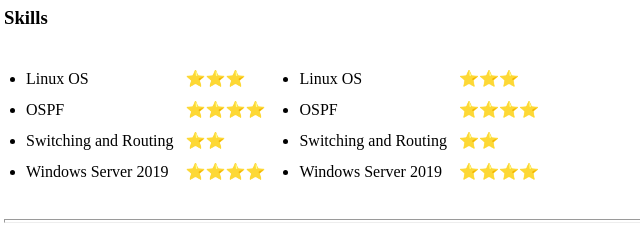
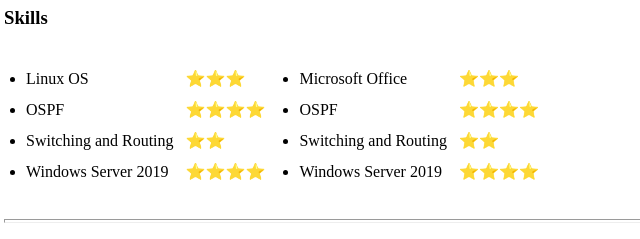
Before and after one commit to neelchaure/cv, a plain HTML site: page index.html in a window 1280 px wide. Shown: the part 737-976 px from the top of the page, 44-684 px from the left. Drawn offline with Linux system fonts and the light colour scheme.

Commit message:
updated index name

```diff
--- a/Index.html
+++ b/index.html
@@ -79,7 +79,7 @@
         <td>
             <table cellspacing="10">
                 <tr>
-                          <td><li>Linux OS</li></td>
+                          <td><li>Microsoft Office</li></td>
                           <td>⭐⭐⭐</td>
                 </tr>
                 <tr>
```
